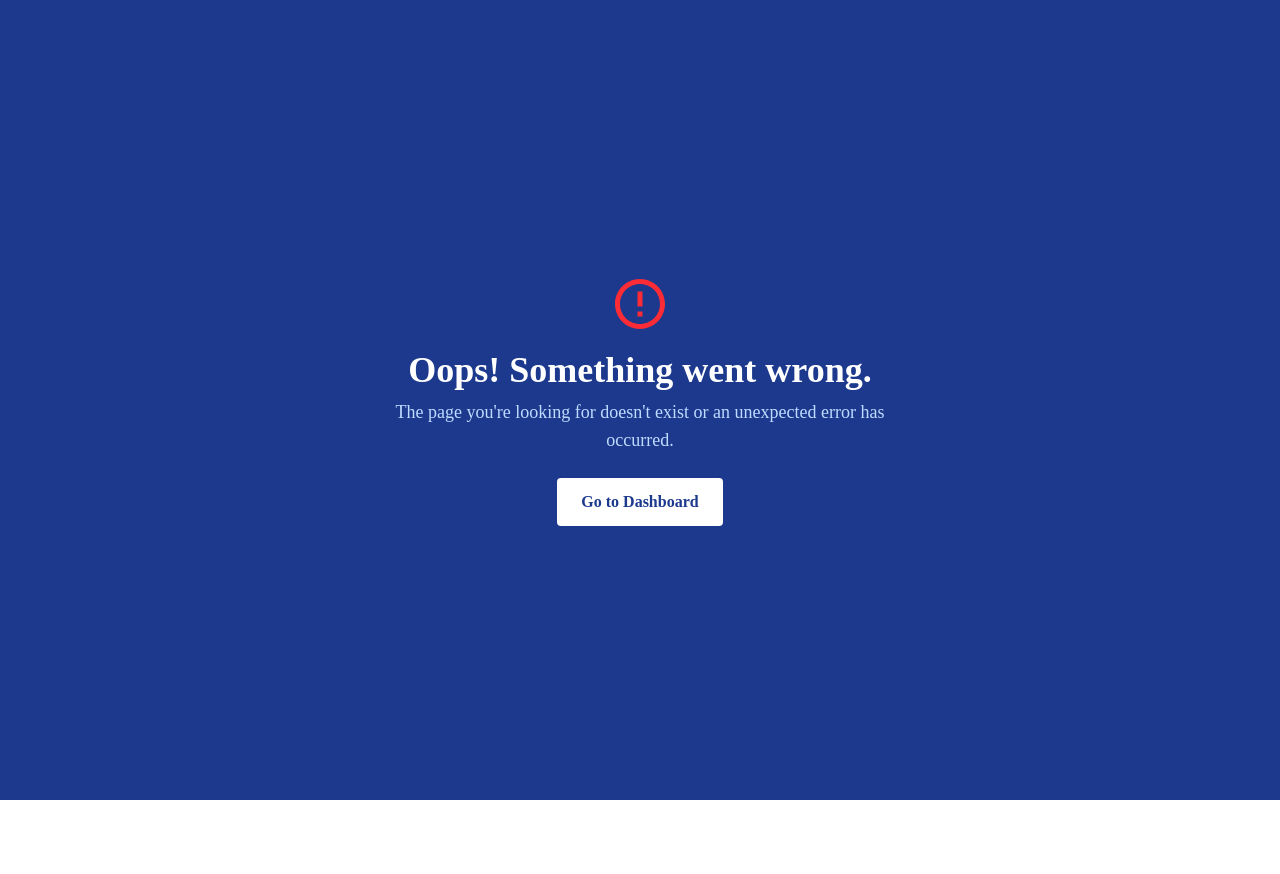
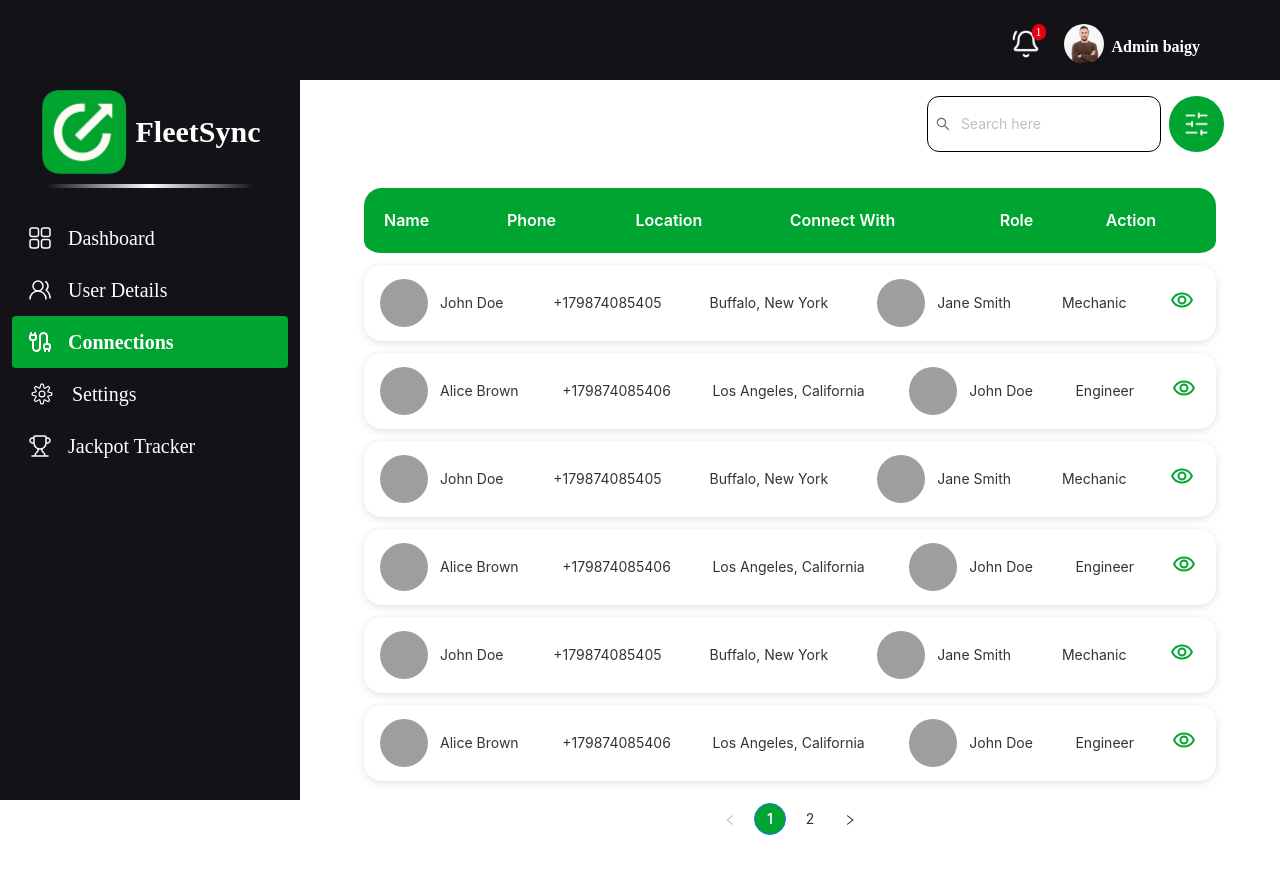
Before and after one commit to apponislam/FleetSyncDashboard, a React (Vite) app: page /connections in a window 1280 px wide. Shown: the top 874 px of the page. Before the commit the page ends 800 px from the top, so only its background shows below. Built offline with nearby package versions, Linux system fonts and the light colour scheme; grey boxes are pictures that could not be loaded.

Commit message:
Coonection PAge Complete

```diff
--- a/package.json
+++ b/package.json
@@ -13,6 +13,7 @@
     "@tailwindcss/vite": "^4.1.12",
     "antd": "^5.27.0",
     "localforage": "^1.10.0",
+    "lucide": "^0.539.0",
     "match-sorter": "^8.1.0",
     "react": "^19.1.1",
     "react-dom": "^19.1.1",
--- a/public/TicketSVG.jsx
+++ b/public/TicketSVG.jsx
@@ -1,9 +1,7 @@
 
 const TicketSVG = ({  strokeColor = "#0B3666" }) => {
   return (
-   <svg width="24" height="24" viewBox="0 0 32 30" fill="none" xmlns="http://www.w3.org/2000/svg">
-<path d="M3.80476 5.54663C1.88287 5.54663 0.320312 7.10919 0.320312 9.03108V12.5155C0.320312 12.9946 0.723201 13.3703 1.17509 13.5282C2.19865 13.8821 2.93365 14.8566 2.93365 16C2.93365 17.1433 2.19865 18.1179 1.17509 18.4717C0.723201 18.6296 0.320312 19.0053 0.320312 19.4844V22.9689C0.320312 24.8907 1.88287 26.4533 3.80476 26.4533H28.1959C30.1178 26.4533 31.6803 24.8907 31.6803 22.9689V19.4844C31.6803 19.0053 31.2774 18.6296 30.8255 18.4717C29.802 18.1179 29.067 17.1433 29.067 16C29.067 14.8566 29.802 13.8821 30.8255 13.5282C31.2774 13.3703 31.6803 12.9946 31.6803 12.5155V9.03108C31.6803 7.10919 30.1178 5.54663 28.1959 5.54663H3.80476ZM7.2892 11.6444V20.3555C7.2892 20.8346 7.6812 21.2266 8.16031 21.2266H23.8403C24.3194 21.2266 24.7114 20.8346 24.7114 20.3555V11.6444C24.7114 11.1653 24.3194 10.7733 23.8403 10.7733H8.16031C7.6812 10.7733 7.2892 11.1653 7.2892 11.6444ZM5.54698 10.7733C5.54698 9.80963 6.32553 9.03108 7.2892 9.03108H24.7114C25.6751 9.03108 26.4536 9.80963 26.4536 10.7733V21.2266C26.4536 22.1903 25.6751 22.9689 24.7114 22.9689H7.2892C6.32553 22.9689 5.54698 22.1903 5.54698 21.2266V10.7733Z" fill={strokeColor}/>
-</svg>
+<svg xmlns="http://www.w3.org/2000/svg" width="24" height="24" viewBox="0 0 24 24" fill="none" stroke={strokeColor}  stroke-width="2" stroke-linecap="round" stroke-linejoin="round" class="lucide lucide-cable-icon lucide-cable"><path d="M17 19a1 1 0 0 1-1-1v-2a2 2 0 0 1 2-2h2a2 2 0 0 1 2 2v2a1 1 0 0 1-1 1z"/><path d="M17 21v-2"/><path d="M19 14V6.5a1 1 0 0 0-7 0v11a1 1 0 0 1-7 0V10"/><path d="M21 21v-2"/><path d="M3 5V3"/><path d="M4 10a2 2 0 0 1-2-2V6a1 1 0 0 1 1-1h4a1 1 0 0 1 1 1v2a2 2 0 0 1-2 2z"/><path d="M7 5V3"/></svg>
   );
 };
 
--- a/src/Components/layout/Sideber.jsx
+++ b/src/Components/layout/Sideber.jsx
@@ -3,7 +3,7 @@ import { CiSettings } from "react-icons/ci";
 
 import Logo from "../Shared/Logo";
 import DashbordSVG from "../../../public/DashbordSVG";
-import PredictionSVG from "../../../public/PredictionsSVG";
+
 import UserSVG from "../../../public/UserSVG";
 import TicketSVG from "../../../public/TicketSVG";
 import TransactionSVG from "../../../public/TransactionSVG";
@@ -17,13 +17,7 @@ const menuItems = [
       <DashbordSVG strokeColor={isActive ? "#FEFEFE" : "#FEFEFE"} />
     ),
   },
-  {
-    label: "Predictions",
-    path: "/predictions",
-    renderIcon: (isActive) => (
-      <PredictionSVG strokeColor={isActive ? "#FEFEFE" : "#FEFEFE"} />
-    ),
-  },
+
   {
     label: "User Details",
     path: "/user-details-page",
@@ -32,17 +26,10 @@ const menuItems = [
     ),
   },
   {
-    label: "Ticket Management",
-    path: "/ticket-management",
+    label: "Connections",
+    path: "/connections",
     renderIcon: (isActive) => (
-      <TicketSVG strokeColor={isActive ? "#0B3666" : "#FEFEFE"} />
-    ),
-  },
-  {
-    label: "Transaction",
-    path: "/transaction",
-    renderIcon: (isActive) => (
-      <TransactionSVG strokeColor={isActive ? "#0B3666" : "#FEFEFE"} />
+      <TicketSVG strokeColor={isActive ? "#FEFEFE" : "#FEFEFE"} />
     ),
   },
   {
--- /dev/null
+++ b/src/Components/modal/ConnectionDetailsModal.jsx
@@ -0,0 +1,58 @@
+import { Modal } from "antd";
+import { CloseOutlined } from "@ant-design/icons";
+
+const ConnectionDetailsModal = ({ open, onCancel }) => {
+  return (
+    <Modal
+      open={open}
+      onCancel={onCancel}
+      footer={null}
+      centered
+      title={null}
+      width={600}
+      closable={false}
+      className="custom-modal  bg-white rounded-lg  "
+    >
+      <div
+        className=" text-black text-right cursor-pointer"
+        onClick={onCancel}
+      >
+        <CloseOutlined className=" text-lg " />
+      </div>
+
+
+
+      {/* Rows */}
+      <div className=" text-lg text-[#252B42] mx-8">
+        <div className="flex justify-between px-4 py-2">
+          <span className="">Get Connect</span>
+          <span className="text-[#252B42]">12 Mar 2025</span>
+        </div>
+
+        <div className="flex justify-between px-4 py-2">
+          <span className="">Form</span>
+          <span className="text-[#252B42]">John Doe</span>
+        </div>
+
+        <div className="flex justify-between px-4 py-2">
+          <span className="">Role</span>
+          <span className="text-[#252B42]">Mechanics</span>
+        </div>
+
+        <div className="flex justify-between px-4 py-2">
+          <span className="">To </span>
+          <span className="text-[#252B42]">
+            The Turky Americans
+          </span>
+        </div>
+
+        <div className="flex justify-between px-4 py-2">
+          <span className="">Role </span>
+          <span className=" text-[#252B42]">Compnay</span>
+        </div>
+      </div>
+    </Modal>
+  );
+};
+
+export default ConnectionDetailsModal;
--- a/src/index.css
+++ b/src/index.css
@@ -25,7 +25,7 @@ body{
 .custom-ant-table .ant-table-thead > tr > th {
   background: #00A430 !important;
   color: #fff !important;
-   border-bottom: 6px solid #ffffff !important;
+border-bottom: 6px solid #ffffff !important;
   padding: 20px  !important;
   font-size: 16px;
   font-weight: 600;
--- /dev/null
+++ b/src/pages/Dashboard/connections/Connection.jsx
@@ -0,0 +1,17 @@
+
+import CustomSearch from '../../../Components/Shared/CustomSearch';
+import Filter from '../../../Components/Shared/Filter';
+import ConnectionTable from './ConnectionTable';
+
+
+const Connections = () => {
+  return (
+       <div className="p-4">
+      <div className="flex justify-end  mb-5 mx-2 gap-x-2"><CustomSearch></CustomSearch> <Filter></Filter> </div>
+
+     <ConnectionTable></ConnectionTable>
+    </div>
+  )
+}
+
+export default Connections ;
--- /dev/null
+++ b/src/pages/Dashboard/connections/ConnectionTable.jsx
@@ -0,0 +1,230 @@
+import { Table, Space, ConfigProvider } from "antd";
+
+import { MdOutlineRemoveRedEye } from "react-icons/md";
+import ConnectionDetailsModal from "../../../Components/modal/ConnectionDetailsModal";
+import { useState } from "react";
+
+
+const userData = [
+  {
+    key: "1",
+    name: "John Doe",
+    connect_with: "Jane Smith",
+    phone: "+179874085405",
+    location: "Buffalo, New York",
+    role: "Mechanic",
+    status: "Active",
+  },
+  {
+    key: "2",
+    name: "Alice Brown",
+    connect_with: "John Doe",
+    phone: "+179874085406",
+    location: "Los Angeles, California",
+    role: "Engineer",
+    status: "Ban",
+  },
+  {
+    key: "1",
+    name: "John Doe",
+    connect_with: "Jane Smith",
+    phone: "+179874085405",
+    location: "Buffalo, New York",
+    role: "Mechanic",
+    status: "Active",
+  },
+  {
+    key: "2",
+    name: "Alice Brown",
+    connect_with: "John Doe",
+    phone: "+179874085406",
+    location: "Los Angeles, California",
+    role: "Engineer",
+    status: "Ban",
+  },
+  {
+    key: "1",
+    name: "John Doe",
+    connect_with: "Jane Smith",
+    phone: "+179874085405",
+    location: "Buffalo, New York",
+    role: "Mechanic",
+    status: "Active",
+  },
+  {
+    key: "2",
+    name: "Alice Brown",
+    connect_with: "John Doe",
+    phone: "+179874085406",
+    location: "Los Angeles, California",
+    role: "Engineer",
+    status: "Ban",
+  },
+  {
+    key: "1",
+    name: "John Doe",
+    connect_with: "Jane Smith",
+    phone: "+179874085405",
+    location: "Buffalo, New York",
+    role: "Mechanic",
+    status: "Active",
+  },
+  {
+    key: "2",
+    name: "Alice Brown",
+    connect_with: "John Doe",
+    phone: "+179874085406",
+    location: "Los Angeles, California",
+    role: "Engineer",
+    status: "Ban",
+  },
+  {
+    key: "1",
+    name: "John Doe",
+    connect_with: "Jane Smith",
+    phone: "+179874085405",
+    location: "Buffalo, New York",
+    role: "Mechanic",
+    status: "Active",
+  },
+  {
+    key: "2",
+    name: "Alice Brown",
+    connect_with: "John Doe",
+    phone: "+179874085406",
+    location: "Los Angeles, California",
+    role: "Engineer",
+    status: "Ban",
+  },
+];
+
+
+const ConnectionTable = () => {
+        const [isModalOpen, setIsModalOpen] = useState(false);
+
+      const handleOpen = () => setIsModalOpen(true);
+      const handleClose = () => setIsModalOpen(false)
+
+const columns = [
+  {
+    title: "Name",
+    dataIndex: "name",
+    key: "name",
+    render: (text) => (
+      <div className="flex items-center gap-3">
+        <img
+          src="https://i.pravatar.cc/40"
+          alt="avatar"
+          className="w-12 h-12 rounded-full"
+        />
+        <span>{text}</span>
+      </div>
+    ),
+  },
+  {
+    title: "Phone",
+    dataIndex: "phone",
+    key: "phone",
+  },
+  {
+    title: "Location",
+    dataIndex: "location",
+    key: "location",
+  },
+  {
+    title: "Connect With",
+    dataIndex: "connect_with",
+    key: "connect_with",
+    render: (text) => (
+      <div className="flex items-center gap-3">
+        <img
+          src="https://i.pravatar.cc/40"
+          alt="avatar"
+          className="w-12 h-12 rounded-full"
+        />
+        <span>{text}</span>
+      </div>
+    ),
+  },
+  {
+    title: "Role",
+    dataIndex: "role",
+    key: "role",
+  },
+  {
+    title: "Action",
+    key: "action",
+    render: (_, record) => (
+      <Space>
+        <button
+          onClick={handleOpen} >
+          <MdOutlineRemoveRedEye className="text-[#00A430] text-2xl cursor-pointer" />
+        </button>
+      </Space>
+    ),
+  },
+];
+  return (
+    <div className="p-4">
+      <ConfigProvider
+        theme={{
+          components: {
+            Table: {
+              headerColor: "#ffffff",
+              headerBg: "#00A430",
+              headerBorderRadius: 18,
+              headerFontSize: 16,
+              headerFontWeight: 600,
+              headerSplitColor: "transparent",
+              cellPaddingBlock: 14,
+              cellPaddingInline: 16,
+              cellBg: "#fff",
+              cellBorderColor: "#E5E5E5",
+              cellBorderRadius: 8,
+            },
+            Pagination: {
+              itemActiveBg: "#00A430",
+              itemActiveColor: "#fff",
+              itemSize: 32,
+              borderRadius: 32,
+            },
+          },
+          token: {
+            colorText: "#333333",
+            fontSize: 14,
+          },
+        }}
+      >
+    <Table
+  className="custom-ant-table"
+  dataSource={userData}
+  columns={columns}
+  rowKey="key"
+  pagination={{ pageSize: 6, position: ["bottomCenter"] }}
+  rowClassName={() => "custom-row-gap"} // <-- attaches spacing & transparent td styles
+  components={{
+    body: {
+      row: (props) => (
+        <tr {...props}>
+          <td colSpan={columns.length}>
+            <div className="row-card">
+              <table style={{ width: "100%" }}>
+                <tbody>
+                  <tr>{props.children}</tr> {/* <-- your real cells go here */}
+                </tbody>
+              </table>
+            </div>
+          </td>
+        </tr>
+      ),
+    },
+  }}
+/>
+<ConnectionDetailsModal open={isModalOpen} onCancel={handleClose} ></ConnectionDetailsModal>
+
+      </ConfigProvider>
+    </div>
+  );
+};
+
+export default ConnectionTable;
```
Also changed, not shown: src/routes/Routes.jsx (+8 -0 lines), 1 other file (tests, documents, lock files or other folders).
